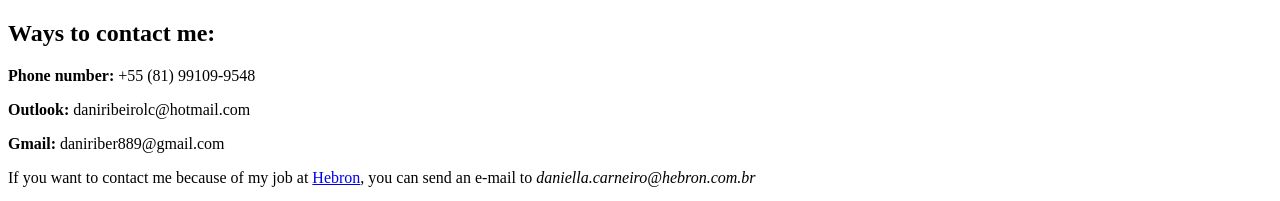
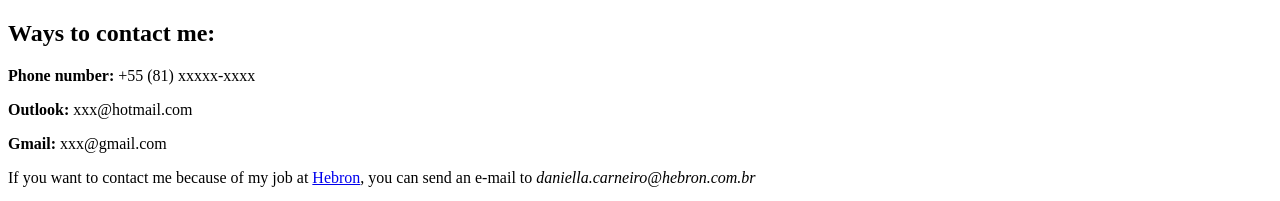
Before and after one commit to DaniRiber/cv, a plain HTML site: page contact.html in a window 1280 px wide. Shown: the top 201 px of the page. Drawn offline with Linux system fonts and the light colour scheme.

Commit message:
Update contact.html (deleted some personal contacts)

```diff
--- a/contact.html
+++ b/contact.html
@@ -6,12 +6,12 @@
   </head>
   <body>
     <h2>Ways to contact me:</h2>
-    <p><strong>Phone number:</strong> +55 (81) 99109-9548</p>
-    <p><strong>Outlook:</strong> daniribeirolc@hotmail.com</p>
-    <p><strong>Gmail:</strong> daniriber889@gmail.com</p>
+    <p><strong>Phone number:</strong> +55 (81) xxxxx-xxxx</p>
+    <p><strong>Outlook:</strong> xxx@hotmail.com</p>
+    <p><strong>Gmail:</strong> xxx@gmail.com</p>
     <p>If you want to contact me because of my job at <a href="http://www.hebron.com.br/">Hebron</a>, you can send an e-mail to <em>daniella.carneiro@hebron.com.br</em></p>
 <hr>
-<form action="mailto:daniriber889@gmail.com" method="post" enctype="text/plain">
+<form action="mailto:daniellacarneiro.rl@gmail.com" method="post" enctype="text/plain">
   <label> Your name: </label>
   <input type="text" name="" value=""> <br>
   <label> Your email: </label>
```
